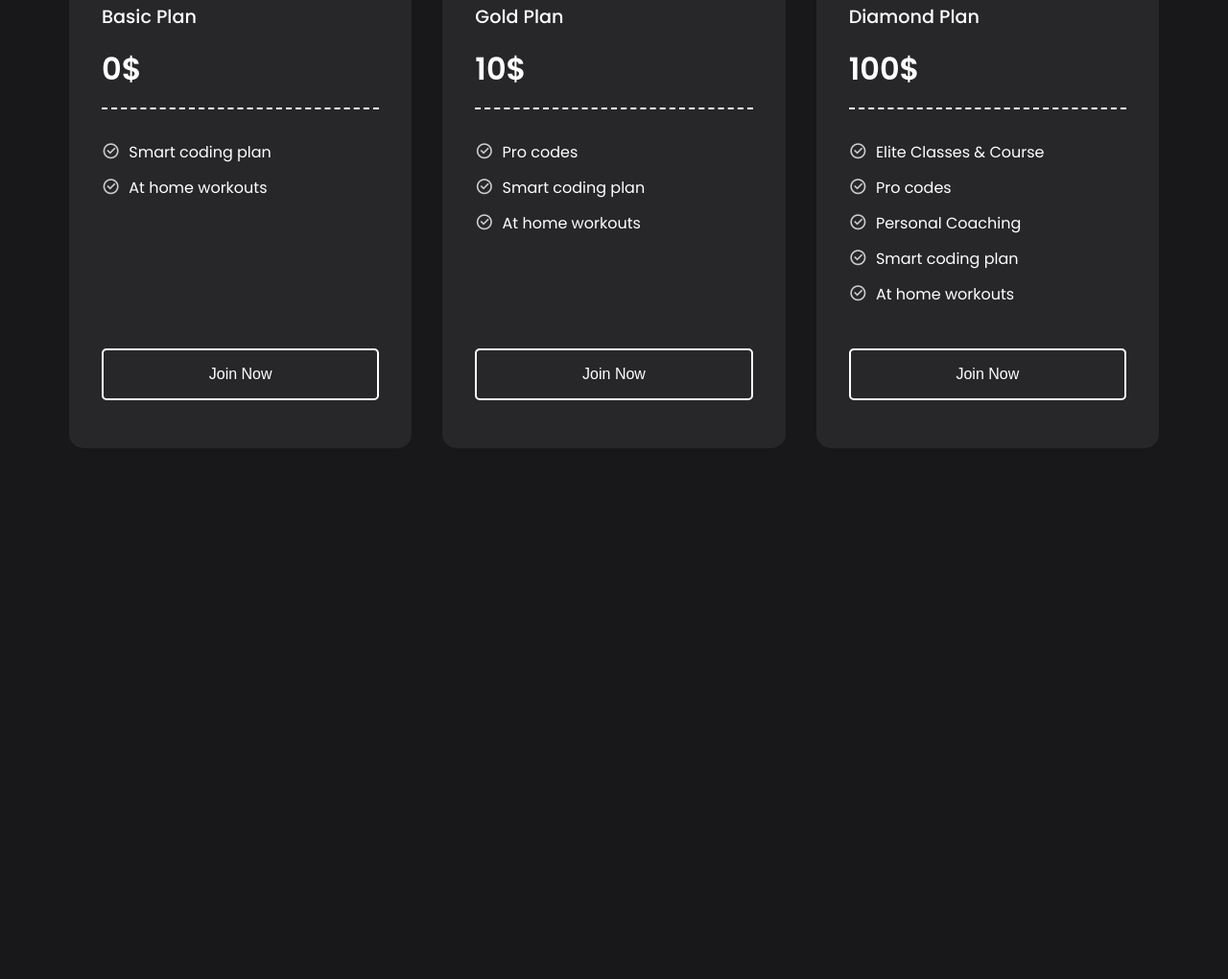
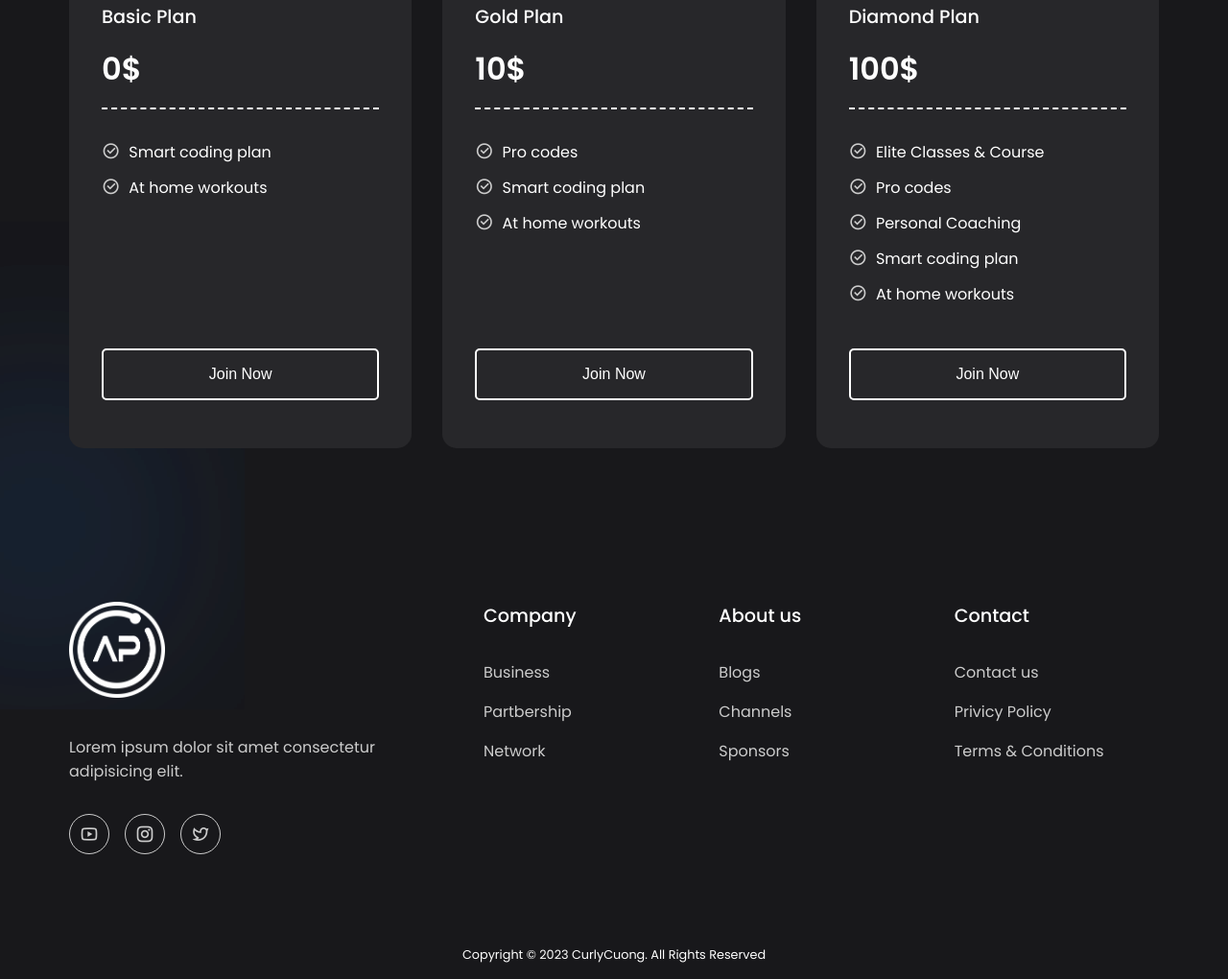
Before and after one commit to curly1210/Clone-Portfolio, a plain HTML site: page index.html in a window 1280 px wide. Shown: the part 1548-2568 px from the top of the page at 96% size. Before the commit the page ends 2095 px from the top, so only its background shows below. Drawn offline with nearby package versions, Linux system fonts and the light colour scheme; a script that the page names is missing.

Commit message:
add footer and responsive

```diff
--- a/index.html
+++ b/index.html
@@ -12,6 +12,8 @@
     <link rel="stylesheet" href="/styles/header.css" />
     <link rel="stylesheet" href="/styles/features.css" />
     <link rel="stylesheet" href="/styles/pricing.css" />
+    <link rel="stylesheet" href="/styles/footer.css" />
+    <link rel="stylesheet" href="/styles/media-queries.css" />
 
     <title>Portfolio</title>
   </head>
@@ -167,6 +169,47 @@
       </div>
     </section>
 
+    <footer class="container">
+      <span class="blur"></span>
+      <span class="blur"></span>
+      <div class="column">
+        <div class="logo">
+          <img src="/Images/logo (2).png" />
+        </div>
+        <p>Lorem ipsum dolor sit amet consectetur adipisicing elit.</p>
+        <div class="socials">
+          <a href=""><i class="ri-youtube-line"></i></a>
+          <a href=""><i class="ri-instagram-line"></i></a>
+          <a href=""><i class="ri-twitter-line"></i></a>
+        </div>
+      </div>
+
+      <div class="column">
+        <h4>Company</h4>
+        <a href="#">Business</a>
+        <a href="#">Partbership</a>
+        <a href="#">Network</a>
+      </div>
+
+      <div class="column">
+        <h4>About us</h4>
+        <a href="#">Blogs</a>
+        <a href="#">Channels</a>
+        <a href="#">Sponsors</a>
+      </div>
+
+      <div class="column">
+        <h4>Contact</h4>
+        <a href="#">Contact us</a>
+        <a href="#">Privicy Policy</a>
+        <a href="#">Terms & Conditions</a>
+      </div>
+    </footer>
+
+    <div class="copyright">
+      Copyright © 2023 CurlyCuong. All Rights Reserved
+    </div>
+
     <script src="script.js"></script>
   </body>
 </html>
--- /dev/null
+++ b/styles/footer.css
@@ -0,0 +1,66 @@
+
+
+footer {
+  position: relative;
+  display: grid;
+  grid-template-columns: 400px repeat(3, 1fr);
+  gap: 2rem;
+}
+
+footer .column .logo {
+  max-width: 100px;
+  margin-bottom: 2rem;
+}
+
+footer .column p {
+  color: #ccc;
+  margin-bottom: 2rem;
+}
+
+footer .column .socials {
+  display: flex;
+  align-items: center;
+  gap: 1rem;
+}
+
+footer .column .socials a {
+  color: #ccc;
+  border: 1px solid #ccc ;
+  padding: 5px 10px;
+  font-size: 1.25rem ;
+  border-radius: 100%;
+  transition: all 0.3s;
+}
+
+footer .column .socials a:hover {
+  color: #fff;
+  background-color: #1d4ed8;
+  border-color: #1d4ed8;
+}
+
+footer .column h4 {
+  color: #fff;
+  margin-bottom: 2rem;
+  font-size: 1.2rem;
+  font-weight: 500;
+}
+
+footer .column > a {
+  display: block;
+  color: #ccc;
+  margin-bottom: 1rem;
+  transition: all 0.3s;
+}
+
+footer .column > a:hover {
+  color: #1d4ed8;
+}
+
+.copyright {
+  max-width: 1200px;
+  margin: 0 auto;
+  padding: 1rem;
+  color: #fff;
+  font-size: 0.8rem;
+  text-align: center;
+}
--- a/styles/header.css
+++ b/styles/header.css
@@ -47,6 +47,7 @@ header .content p {
 
 header .image {
   position: relative;
+  margin: 0 auto;
 }
 
 header .image::before {
--- /dev/null
+++ b/styles/media-queries.css
@@ -0,0 +1,45 @@
+
+
+@media (width < 900px) {
+  .nav-links {
+    display: none;
+  }
+
+  header {
+    grid-template-columns: repeat(1,1fr);
+  }
+
+  header .image {
+    grid-area: 1/1/2/2;
+  }
+
+  .features {
+    grid-template-columns: repeat(2,1fr);
+  }
+
+  .pricing {
+    grid-template-columns: repeat(2,1fr);
+  }
+
+  footer {
+    grid-template-columns: 1fr 200px;
+  }
+}
+
+@media (width < 600px) {
+  header .image::before {
+    display: none;
+  }
+
+  .features {
+    grid-template-columns: repeat(1,1fr);
+  }
+
+  .pricing {
+    grid-template-columns: repeat(1, 1fr);
+  }
+
+  footer {
+    grid-template-columns: 1fr 150px;
+  }
+}
```
